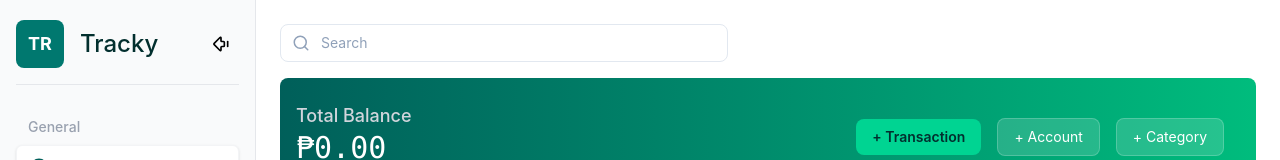
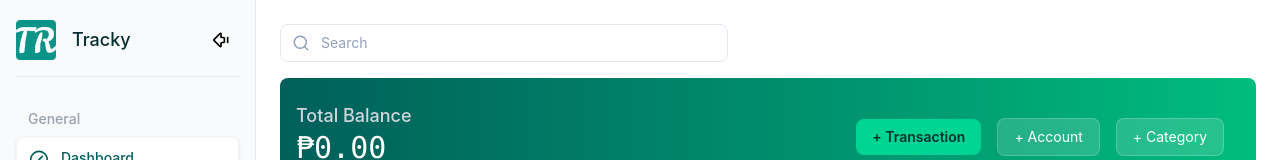
Before and after one commit to nikkoensomo/tracky, a React (Vite) app in the folder client/: page /dashboard-page in a window 1280 px wide. Shown: the top 160 px of the page. Built offline with nearby package versions, Linux system fonts and the light colour scheme; no server answers; sample sign-in values are in the browser's storage.

Commit message:
feat: added tracky favicon in sidebar

```diff
--- a/client/src/components/sidebar/Sidebar.tsx
+++ b/client/src/components/sidebar/Sidebar.tsx
@@ -13,6 +13,7 @@ import LogoutModal from '../modals/LogoutModal';
 import SidebarArrowButton from '../buttons/SidebarArrowButton';
 import LogoutButton from '../buttons/LogoutButton';
 import SidebarNavItem from './SidebarNavItem';
+import trackyIcon from '../../../src/assets/illustrations/tracky-icon.png'
 
 type SidebarProps = {
     onClose: () => void;
@@ -78,11 +79,13 @@ const Sidebar = ({ isOpen, onClose }: SidebarProps) => {
                 `}>
                 <div className="flex items-center gap-4">
                     {isOpen && <>
-                        <div className="flex h-12 w-12 items-center justify-center rounded-lg bg-teal-700 text-lg font-bold text-white">
-                            TR
-                        </div>
+                        <img
+                            src={trackyIcon}
+                            alt="tracky icon"
+                            className="h-10 object-contain"
+                        />
 
-                        <span className="text-2xl font-medium text-teal-950">
+                        <span className="text-lg font-medium text-teal-950">
                             Tracky
                         </span>
                     </>}
```
